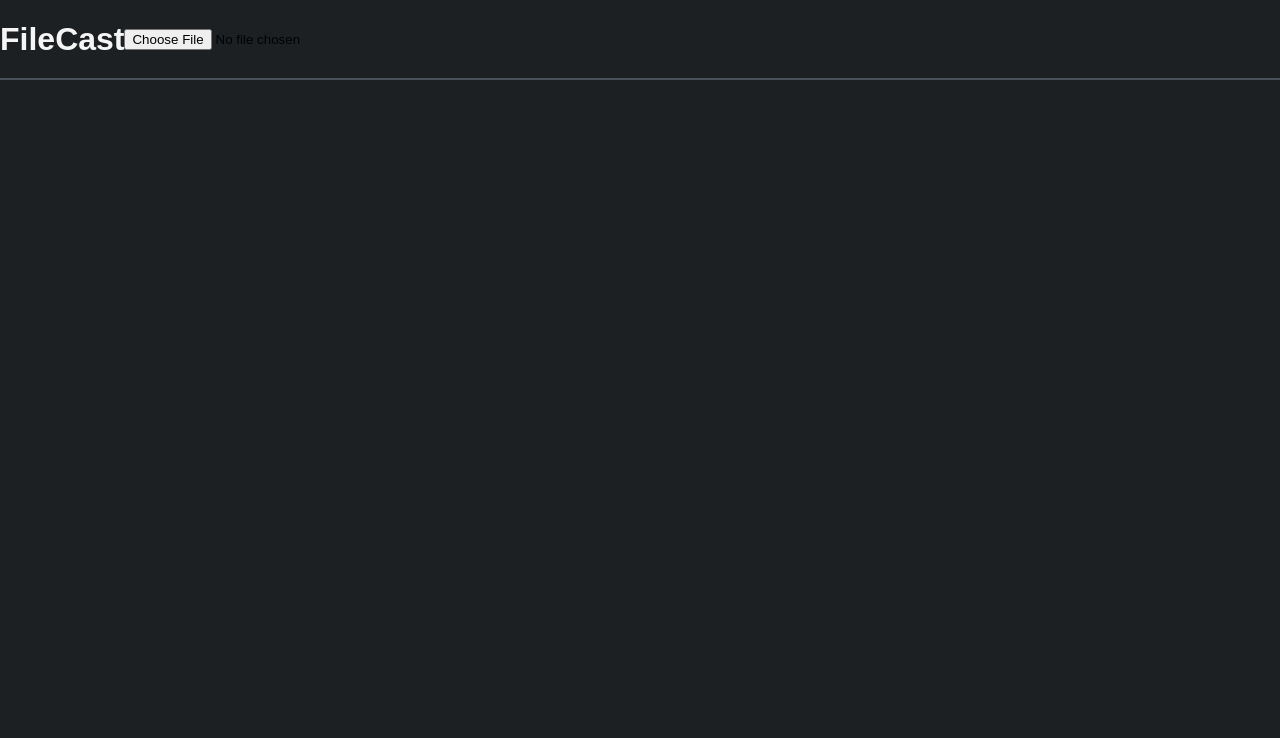
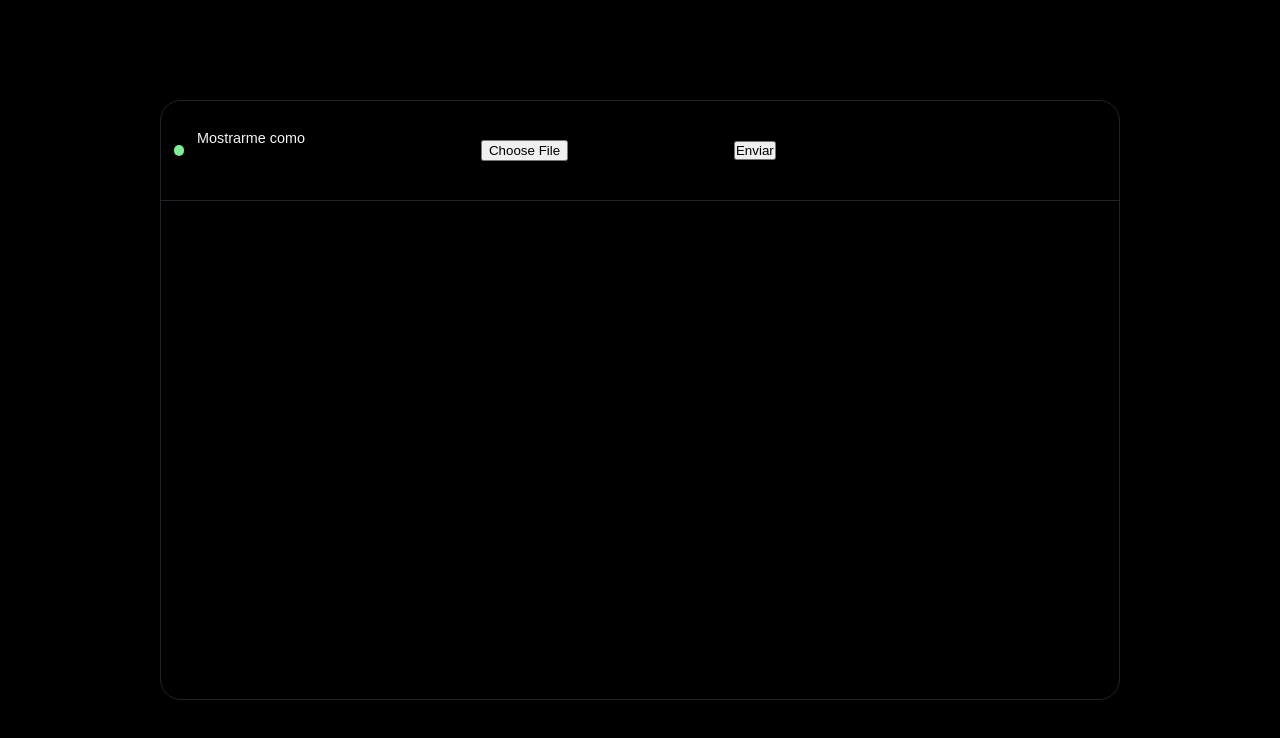
Before and after one commit to WasAlexis/filecast, a plain HTML site: page client/index.html in a window 1280 px wide. Drawn offline with Linux system fonts and the light colour scheme.

Commit message:
feat: upgrade user interface

```diff
--- a/client/index.html
+++ b/client/index.html
@@ -4,21 +4,24 @@
     <meta charset="UTF-8">
     <meta name="viewport" content="width=device-width, initial-scale=1.0">
     <title>FileCast</title>
+    <link rel="shortcut icon" href="/assets/svg/broadcast.svg" type="image/svg+xml">
     <link rel="stylesheet" href="/styles.css">
 </head>
 <body>
     <div class="app">
-        <header>
-            <h1>FileCast</h1>
-            <input type="file" id="fileInput">
-        </header>
-        <div class="member-list" id="memberList">
-            <div class="user-device">
+        <div class="box">
+            <div class="profile">
+                <div class="status"></div>
+                <div class="info">
+                    <h3>Mostrarme como</h3>
+                    <input type="text" id="userName">
+                </div>
+                <input type="file" id="fileInput">
+                <button onclick="sendFile()">Enviar</button>
+            </div>
+            <div class="device-list" id="deviceList">
             </div>
         </div>
-        <footer>
-            <!-- ToDo -->
-        </footer>
     </div>
     <script src="/scripts.js"></script>
 </body>
--- a/client/scripts.js
+++ b/client/scripts.js
@@ -160,15 +160,16 @@ ws.onmessage = async (event) => {
 
 /* Interface */
 
-const userList = document.getElementById('memberList');
+const userList = document.getElementById('deviceList');
 
 function joinNewUser(id) {
   const newUser = document.createElement('div');
   newUser.id = id;
   newUser.innerHTML = `
-    <div class="device" onclick="sendOffer('${id}')">
-        <img src="./assets/svg/broadcast.svg" alt="device icon">
-            <h3>device</h3>
+    <div class="device">
+      <span>Desconocido</span>
+      <span class="identificator">id: ${id}</span>
+      <button onclick="sendOffer('${id}')")>Conectar</button>
     </div>`;
   newUser.classList.add('user-device');
   userList.appendChild(newUser);
--- a/client/styles.css
+++ b/client/styles.css
@@ -7,7 +7,7 @@
 }
 
 :root {
-    --darker-color: #1c2023;
+    --darker-color: #000000;
     --dark-color: #212529;
     --glass-color: #2b3035;
     --glass-border-color: #495057;
@@ -22,55 +22,87 @@ body {
 .app {
     width: 100%;
     height: 100%;
+    align-content: center;
 }
 
-.app header {
+.app .box {
+    display: flex;
+    flex-direction: column;
+    margin: 0px auto;
+    width: 75%;
+    height: 75%;
+    border: 1px solid var(--dark-color);
+    border-radius: calc(1vw + 1vh);
+}
+
+.app .box .profile {
     display: flex;
     align-items: center;
+    padding: 0px 1vw;
     width: 100%;
-    height: 10%;
-    border-bottom: 2px solid var(--glass-border-color);
+    height: 15vh;
+    border-bottom: 1px solid var(--dark-color);
 }
 
-.app header h1 {
+.app .box .profile .status {
+    margin-right: 1vw;
+    width: calc(0.5vw + 0.5vh);
+    height: calc(0.5vw + 0.5vh);
+    background-color: #80ed99;
+    border-radius: 50%;
+}
+
+.app .box .profile .info {
+    display: flex;
+    flex-direction: column;
+}
+
+.app .box .profile .info input[type="text"] {
+    font-family: sans-serif;
+    font-size: calc(1vw + 1vh);
+    color: whitesmoke;
+    font-weight: bolder;
+    background-color: transparent;
+    border: none;
+    outline: none;
+}
+
+.app .box .profile .info h3 {
+    font-size: calc(0.5vw + 1vh);
     font-family: sans-serif;
     color: whitesmoke;
+    font-weight: lighter;
 }
 
-.app .member-list {
+/* device list */
+
+.device-list {
     display: flex;
-    align-items: center;
-    justify-content: center;
+    flex-direction: column;
+    padding: 5px;
     width: 100%;
-    height: 90%;
+    height: 100%;
 }
 
-.app .member-list .user-device {
-    margin: 0px 1vw;
-}
-
-.app .member-list .user-device input {
-    display: none;
-}
-
-.app .member-list .user-device .device {
+.device-list .device {
     display: flex;
     flex-direction: column;
     justify-content: center;
-    align-items: center;
-    width: calc(5vw + 5vh);
-    height: calc(5vw + 5vh);
-    background-color: var(--glass-color);
-    border-radius: 50%;
-    border: 2px solid var(--glass-border-color);
-    cursor: pointer;
+    width: 100%;
+    height: 10vh;
+    border-bottom: 1px solid var(--dark-color);
 }
 
-.app .member-list .user-device .device h3 {
+.device-list .device span {
+    display: block;
+    margin-left: 1vw;
+    color: whitesmoke;
     font-family: sans-serif;
-    color: whitesmoke;
+    font-size: calc(1vw + 1vh);
+    font-weight: bolder;
 }
 
-.app .member-list .user-device .device img {
-    width: 40%;
+.device-list .device span.identificator {
+    font-size: calc(0.5vw + 1vh);
+    font-weight: lighter;
 }
```
Also changed, not shown: client/assets/svg/broadcast.svg.
